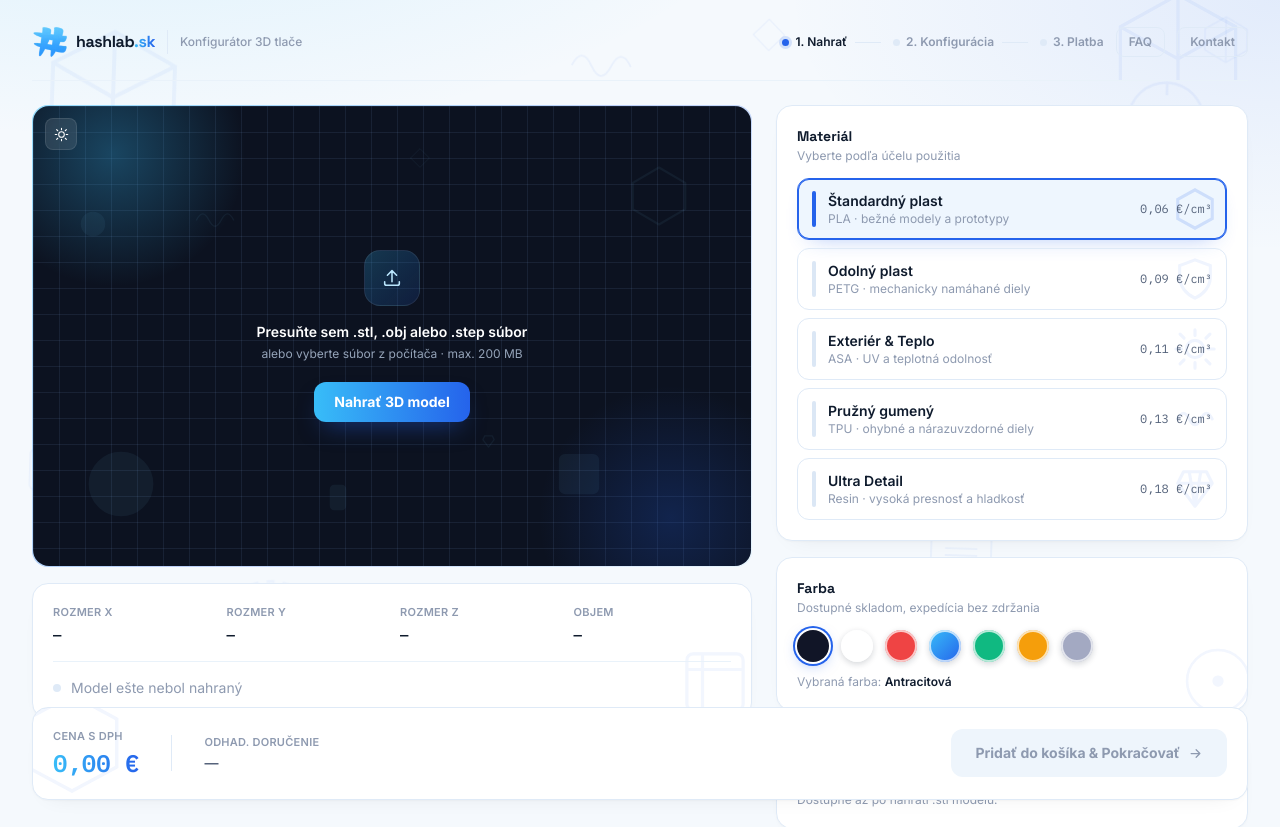
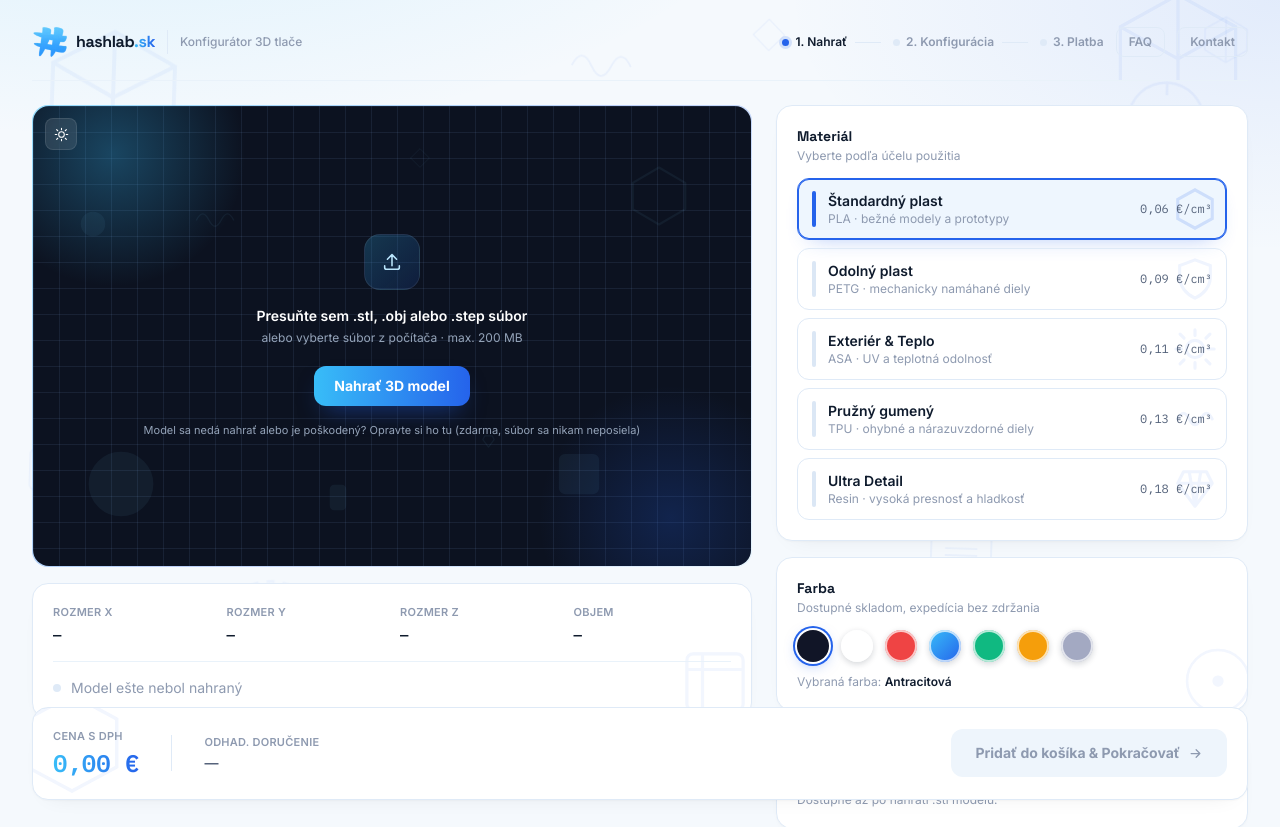
Before and after one commit to miri1711-oss/hashlab-configurator, a Next.js app: page / in a window 1280 px wide. Shown: the top 827 px of the page. Built offline with nearby package versions, Linux system fonts and the light colour scheme.

Commit message:
Pridanie odkazu na opravu poškodených 3D modelov (JustFixSTL)

```diff
--- a/app/faq/page.tsx
+++ b/app/faq/page.tsx
@@ -13,6 +13,11 @@ const FAQ_ITEMS: FaqItem[] = [
     question: "Aké formáty súborov môžem nahrať?",
     answer:
       "Podporujeme .stl, .obj a .step/.stp súbory. Živý 3D náhľad, presný výpočet rozmerov aj maľovanie farieb sú dostupné pre .stl a .obj - pri .step sa použije odhad rozmerov.",
+  },
+  {
+    question: "Môj model sa nedá nahrať / appka hlási chybu - čo teraz?",
+    answer:
+      "Niekedy má súbor poškodenú geometriu (napr. diery v povrchu). Priamo pri nahrávaní modelu nájdete odkaz na bezplatný nástroj JustFixSTL, ktorý model opraví - a keďže funguje priamo vo vašom prehliadači, súbor sa nikam neposiela.",
   },
   {
     question: "Aké materiály ponúkate a na čo sa hodia?",
--- a/components/ModelViewer.tsx
+++ b/components/ModelViewer.tsx
@@ -288,6 +288,16 @@ export default function ModelViewer({
                 if (selected) onFileSelected(selected);
               }}
             />
+            <a
+              href="https://www.justfixstl.com/"
+              target="_blank"
+              rel="noopener noreferrer"
+              className={`mt-4 text-[11px] underline-offset-2 hover:underline ${
+                isDark ? "text-slate-400" : "text-[var(--text-3)]"
+              }`}
+            >
+              Model sa nedá nahrať alebo je poškodený? Opravte si ho tu (zdarma, súbor sa nikam neposiela)
+            </a>
           </div>
         )}
 
```
